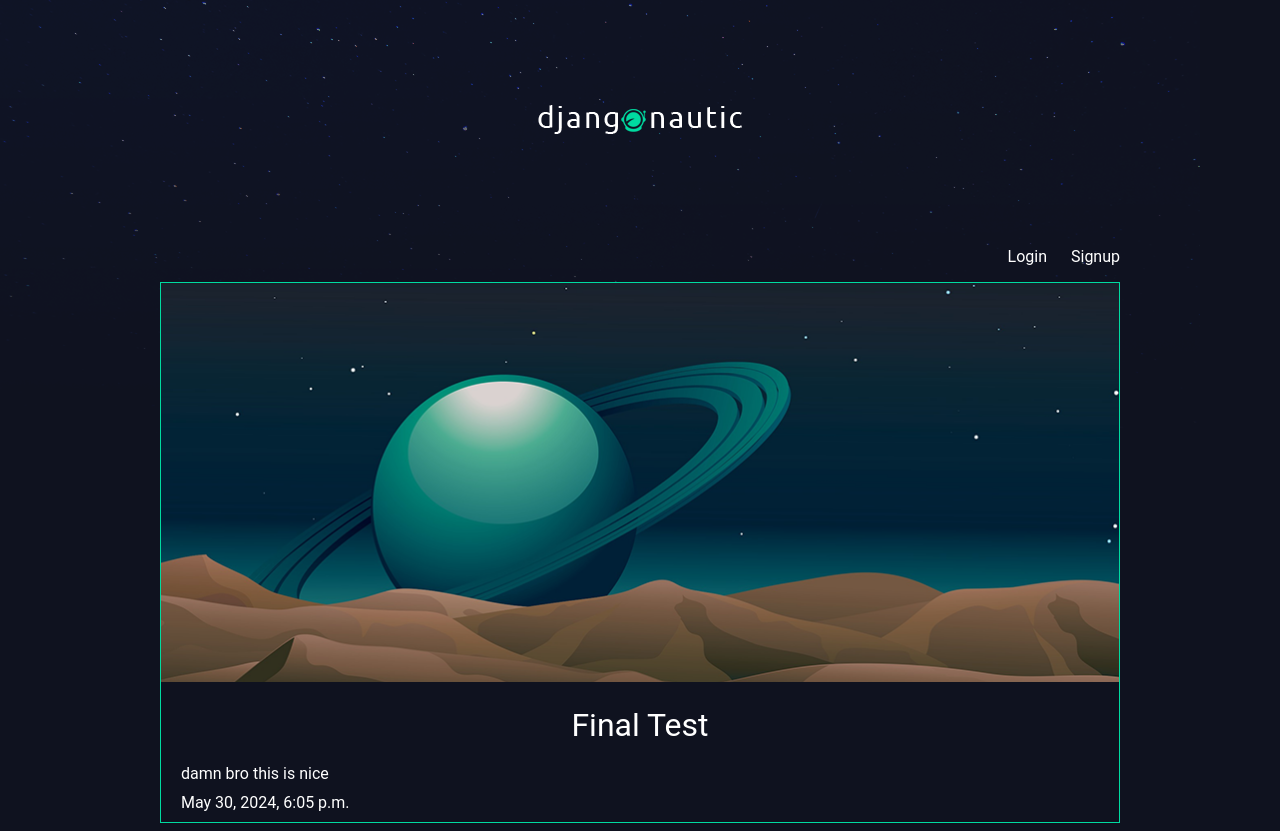
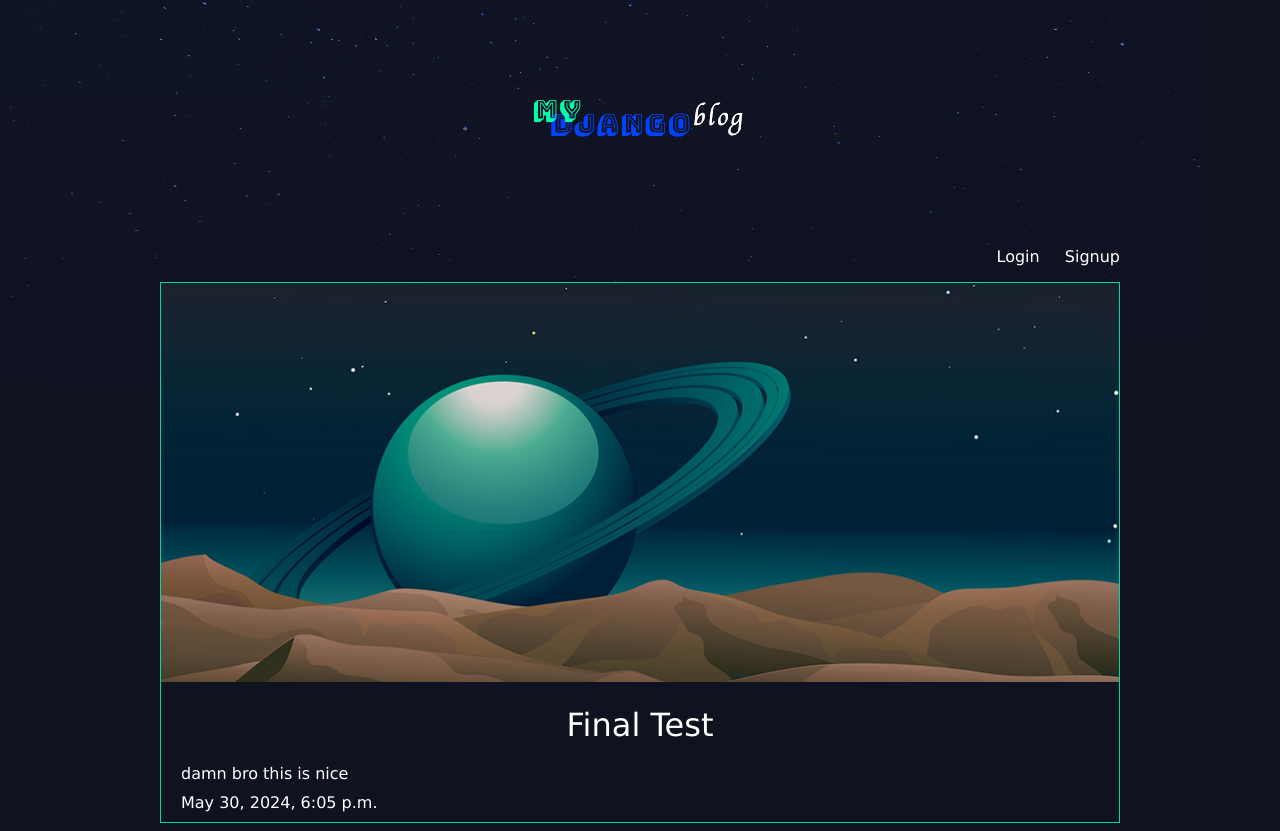
Before and after one commit to ahmad-fayyaz/myDjangoBlog, a Django app: a page that uses djangonautic/templates/base_layout.html in a window 1280 px wide. Run offline with Django 5.2, Linux system fonts and the light colour scheme; data comes from the database, SQL or seed files in the repository; both versions use the stored data as it was after the commit.

Commit message:
final-commit

```diff
--- a/djangonautic/assets/styles.css
+++ b/djangonautic/assets/styles.css
@@ -6,7 +6,7 @@ body{
 }
 
 body *{
-    font-family: 'Roboto', sans-serif;
+    font-family: Verdana, Geneva, Tahoma, sans-serif;
 }
 
 h1, h2, h3, h4, h5{
```
Also changed, not shown: djangonautic/assets/logo.png, djangonautic/db.sqlite3.
